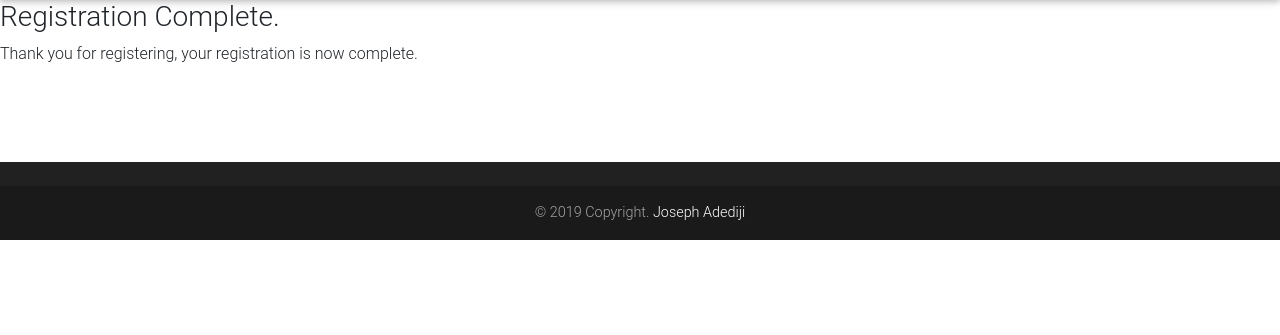
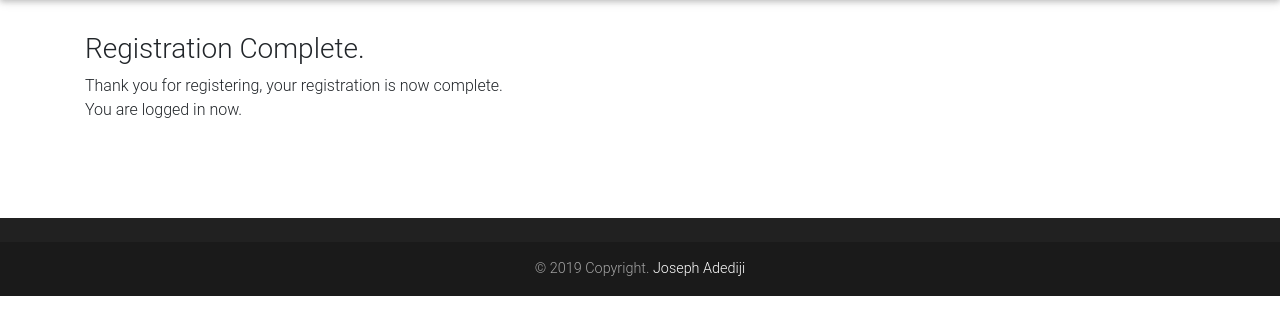
Before and after one commit to josylad/Mini-CRM, a Django app: template crmapp/templates/django_registration/registration_complete.html in a window 1280 px wide. Shown: the part 59-394 px from the top of the page. Run offline with Django 3.2, Linux system fonts and the light colour scheme; the template is opened without the code that fills it, so the values that code supplies are empty; some libraries are stand-ins or nearby versions.

Commit message:
Add registration completed template

```diff
--- a/crmapp/templates/django_registration/registration_complete.html
+++ b/crmapp/templates/django_registration/registration_complete.html
@@ -2,9 +2,10 @@
 
 {% block content %}
 
-<div>
+<div class="container pt-3 mt-3">
 
     <h3>Registration Complete.</h3>
-    <p>Thank you for registering, your registration is now complete. </p>
+    <p>Thank you for registering, your registration is now complete. <br>
+        You are logged in now. </p>
 </div>
 {% endblock %}
```
